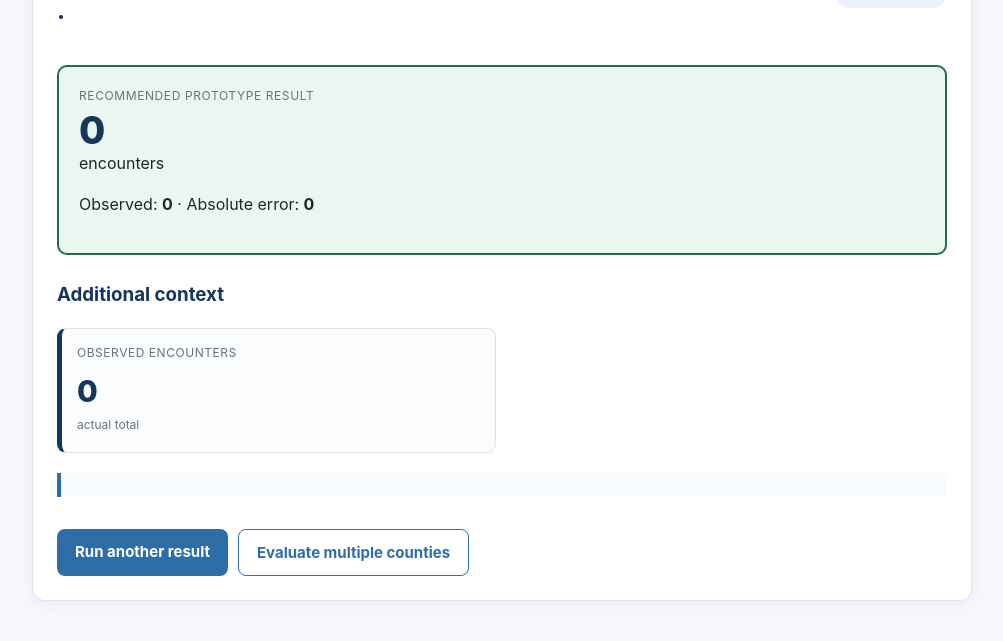
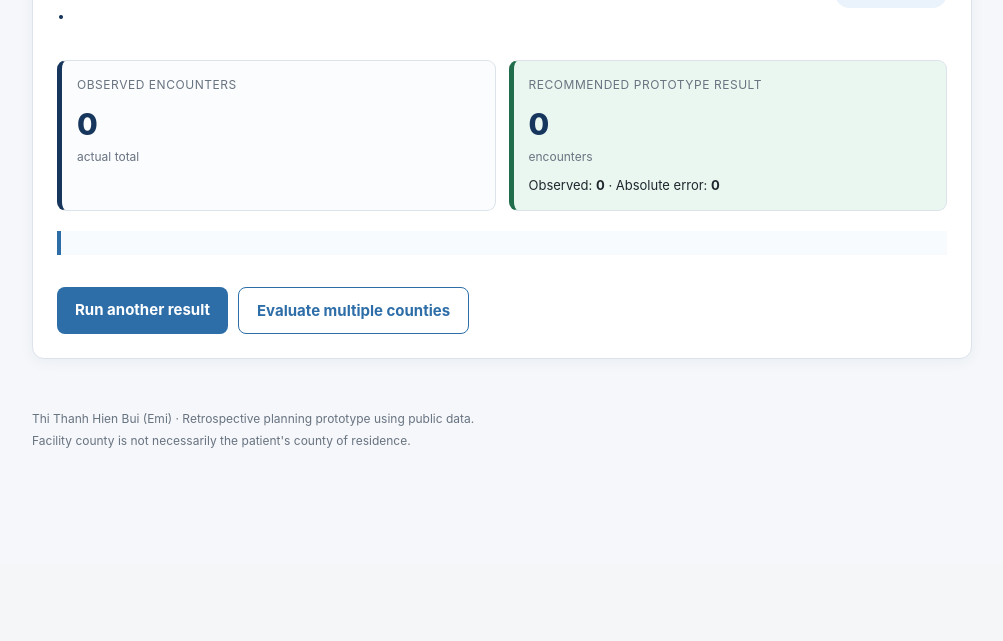
Before and after one commit to hienbui0393/ny-quarterly-ed-demand-app, a Flask app: template templates/result.html in a window 1280 px wide. Shown: the part 236-877 px from the top of the page, without its empty margins (138-1141 px from the left). After the commit the page ends 684 px from the top, so only its background shows below. Run offline with Flask 3, Linux system fonts and the light colour scheme; the template is opened without the code that fills it, so the values that code supplies are empty; parts of the project's set-up code (start-up, migrations or seed data) failed here and were passed over.

Commit message:
Update Flask prediction interface

```diff
--- a/static/style.css
+++ b/static/style.css
@@ -271,27 +271,6 @@ button:hover,
   gap: 15px;
 }
 
-.primary-result {
-  margin: 20px 0;
-  padding: 20px;
-  border: 2px solid var(--success);
-  border-radius: 10px;
-  background: var(--success-bg);
-}
-
-.primary-result h3 {
-  margin: 4px 0;
-  color: var(--success);
-}
-
-.primary-value {
-  display: block;
-  color: var(--navy);
-  font-size: 38px;
-  font-weight: 800;
-  line-height: 1.1;
-}
-
 .stats {
   display: grid;
   grid-template-columns: repeat(2, 1fr);
@@ -311,6 +290,18 @@ button:hover,
 .stat.recommended {
   border-left-color: var(--success);
   background: var(--success-bg);
+}
+
+.recommended-method {
+  display: block;
+  margin: 5px 0 2px;
+  color: var(--success);
+  font-size: 16px;
+}
+
+.result-error {
+  margin: 8px 0 0;
+  font-size: 13px;
 }
 
 .stat.actual {
@@ -413,8 +404,4 @@ footer p {
   .card {
     padding: 18px;
   }
-
-  .primary-value {
-    font-size: 32px;
-  }
 }
--- a/templates/result.html
+++ b/templates/result.html
@@ -27,20 +27,6 @@
   </p>
   {% endif %}
 
-  <div class="primary-result">
-    <span class="mini-label">Recommended prototype result</span>
-    <h3>{{ result.recommended_method }}</h3>
-    <span class="primary-value">{{ result.recommended_prediction|count }}</span>
-    <span class="unit">encounters</span>
-    {% if result.actual is not none %}
-      <p>
-        Observed: <strong>{{ result.actual|count }}</strong> ·
-        Absolute error: <strong>{{ result.recommended_error|count }}</strong>
-      </p>
-    {% endif %}
-  </div>
-
-  <h3>Additional context</h3>
   <div class="stats">
     {% if result.actual is not none %}
     <div class="stat actual">
@@ -51,17 +37,36 @@
     {% endif %}
 
     {% for item in result.cards %}
-    <div class="stat {% if item.recommended %}recommended{% endif %}">
+    <div class="stat">
       <span class="label">{{ item.label }}</span>
+
       {% if item.prediction is none %}
         <span class="unavailable">Estimate unavailable</span>
-        <span class="unit">Future ACS and weather predictors have not been refreshed.</span>
+        <span class="unit">
+          Future ACS and weather predictors have not been refreshed.
+        </span>
       {% else %}
         <span class="value">{{ item.prediction|count }}</span>
         <span class="unit">{{ item.detail }}</span>
       {% endif %}
     </div>
     {% endfor %}
+
+    <div class="stat recommended">
+      <span class="label">Recommended prototype result</span>
+      <strong class="recommended-method">
+        {{ result.recommended_method }}
+      </strong>
+      <span class="value">{{ result.recommended_prediction|count }}</span>
+      <span class="unit">encounters</span>
+
+      {% if result.actual is not none %}
+      <p class="result-error">
+        Observed: <strong>{{ result.actual|count }}</strong> ·
+        Absolute error: <strong>{{ result.recommended_error|count }}</strong>
+      </p>
+      {% endif %}
+    </div>
   </div>
 
   <p class="note">{{ result.note }}</p>
```
